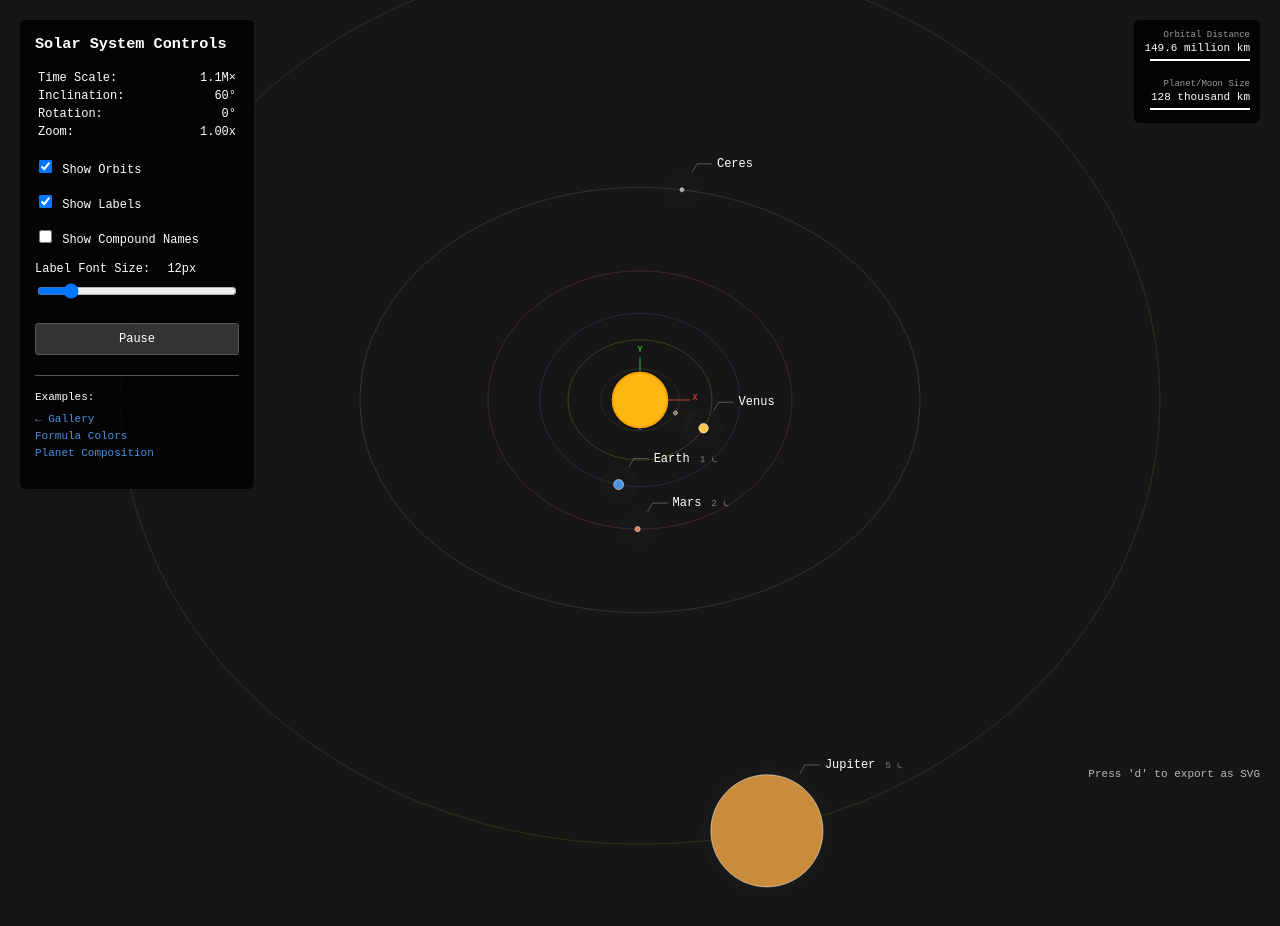
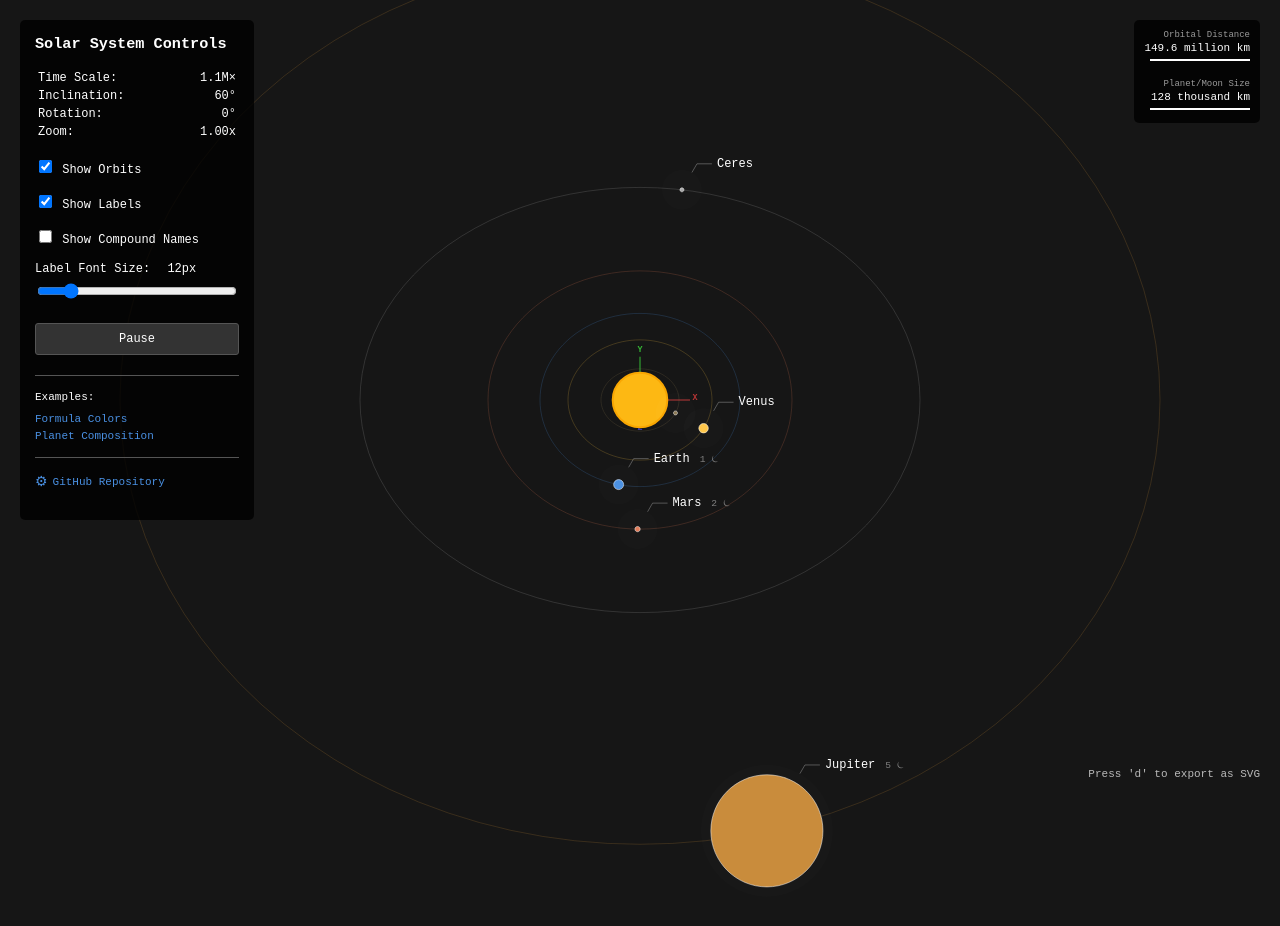
Before and after one commit to select/vibe-universe, a plain HTML site: page index.html in a window 1280 px wide. Drawn offline with Linux system fonts and the light colour scheme.

Commit message:
chore: add some documentation to the project

```diff
--- a/index.html
+++ b/index.html
@@ -296,11 +296,6 @@
 				<label style="font-size: 11px; margin-bottom: 10px">Examples:</label>
 				<div style="display: flex; flex-direction: column; gap: 5px">
 					<a
-						href="../index.html"
-						style="color: #4a90e2; text-decoration: none; font-size: 11px"
-						>← Gallery</a
-					>
-					<a
 						href="view-formula-colors.html"
 						style="color: #4a90e2; text-decoration: none; font-size: 11px"
 						>Formula Colors</a
@@ -311,6 +306,27 @@
 						>Planet Composition</a
 					>
 				</div>
+			</div>
+
+			<div
+				class="control-group"
+				style="margin-top: 15px; border-top: 1px solid #555; padding-top: 15px"
+			>
+				<a
+					href="https://github.com/select/vibe-universe"
+					target="_blank"
+					rel="noopener noreferrer"
+					style="
+						color: #4a90e2;
+						text-decoration: none;
+						font-size: 11px;
+						display: flex;
+						align-items: center;
+						gap: 5px;
+					"
+				>
+					<span style="font-size: 14px">⚙</span> GitHub Repository
+				</a>
 			</div>
 		</div>
 
```
Also changed, not shown: README.md (added).
